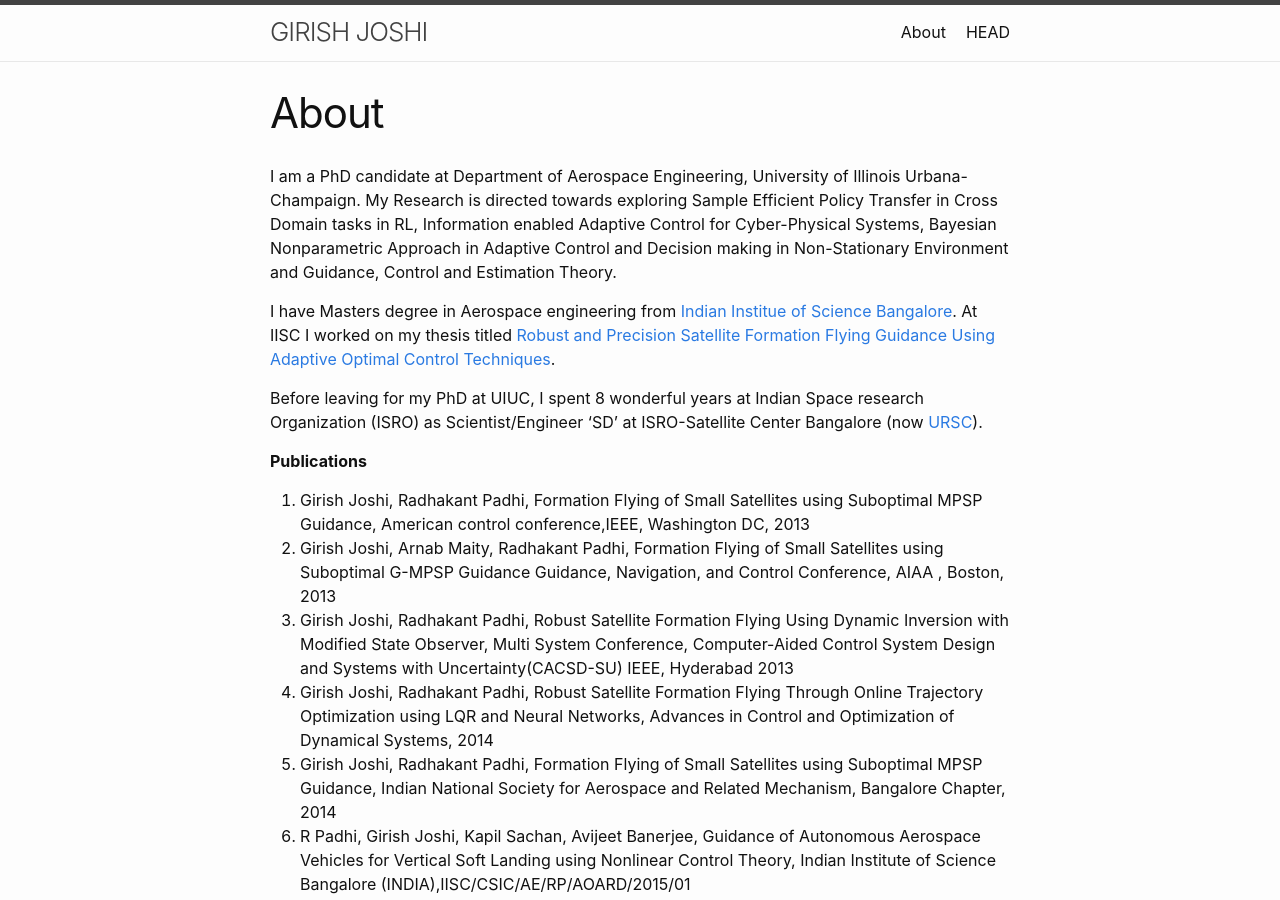
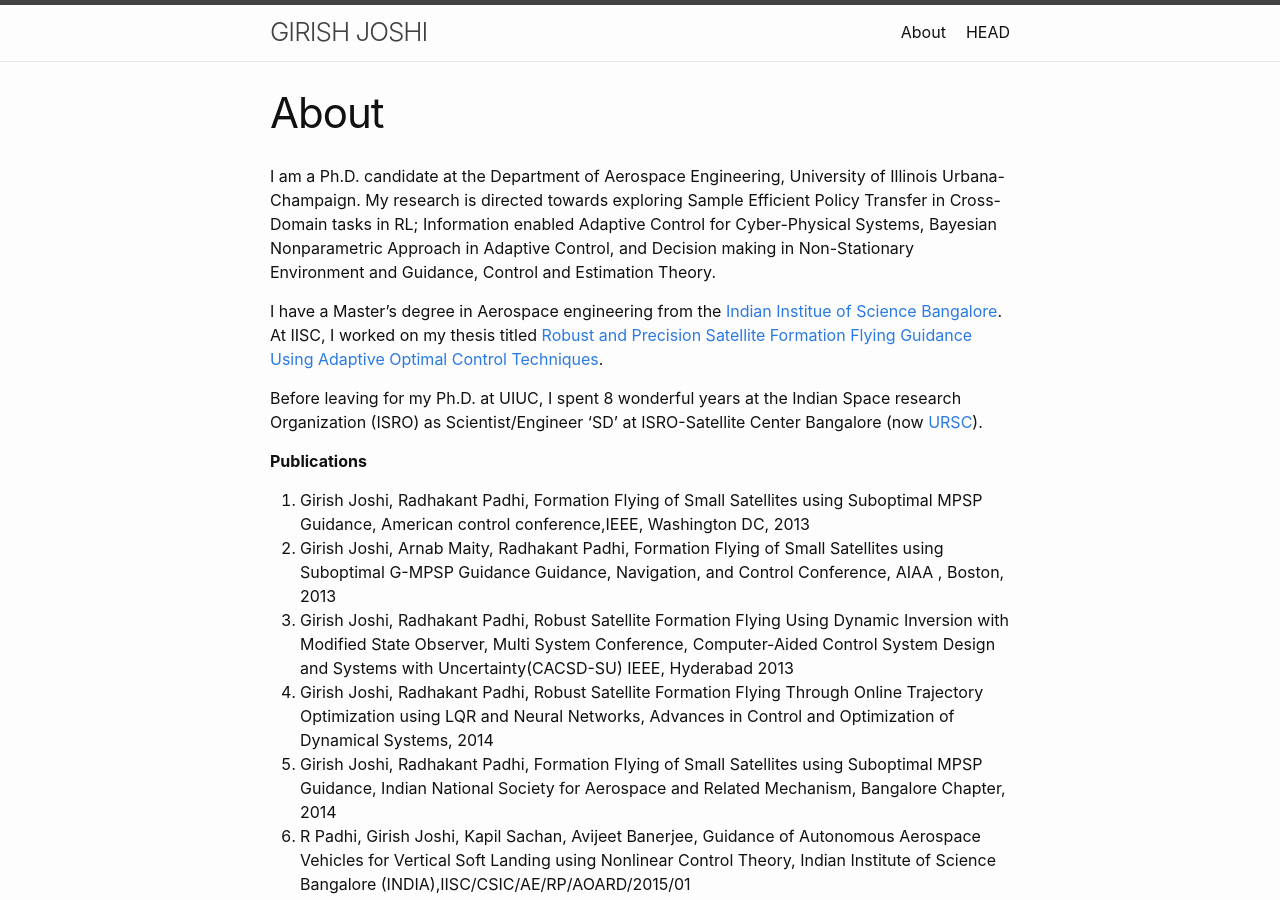
Before and after one commit to girishvjoshi/gj_blog, a Jekyll site: the page built from about.md, in a window 1280 px wide and 900 px high. Built offline with Jekyll 4.4.1, drawn with Linux system fonts in a browser that asks for light colours.

Commit message:
Update about.md

```diff
--- a/about.md
+++ b/about.md
@@ -3,11 +3,11 @@ layout: page
 title: About
 permalink: /about/
 ---
-I am a PhD candidate at Department of Aerospace Engineering, University of Illinois Urbana-Champaign. My Research is directed towards exploring Sample Efficient Policy Transfer in Cross Domain tasks in RL, Information enabled Adaptive Control for Cyber-Physical Systems, Bayesian Nonparametric Approach in Adaptive Control and Decision making in Non-Stationary Environment and Guidance, Control and Estimation Theory.
+I am a Ph.D. candidate at the Department of Aerospace Engineering, University of Illinois Urbana-Champaign. My research is directed towards exploring Sample Efficient Policy Transfer in Cross-Domain tasks in RL; Information enabled Adaptive Control for Cyber-Physical Systems, Bayesian Nonparametric Approach in Adaptive Control, and Decision making in Non-Stationary Environment and Guidance, Control and Estimation Theory.
 
-I have Masters degree in Aerospace engineering from [Indian Institue of Science Bangalore](http://aero.iisc.ac.in/). At IISC I worked on my thesis titled [Robust and Precision Satellite Formation Flying Guidance Using Adaptive Optimal Control Techniques](/assets/ME_THESIS.pdf).
+I have a Master's degree in Aerospace engineering from the [Indian Institue of Science Bangalore](http://aero.iisc.ac.in/). At IISC, I worked on my thesis titled [Robust and Precision Satellite Formation Flying Guidance Using Adaptive Optimal Control Techniques](/assets/ME_THESIS.pdf).
 
-Before leaving for my PhD at UIUC, I spent 8 wonderful years at Indian Space research Organization (ISRO) as Scientist/Engineer 'SD' at ISRO-Satellite Center Bangalore (now [URSC](https://www.ursc.gov.in/)).
+Before leaving for my Ph.D. at UIUC, I spent 8 wonderful years at the Indian Space research Organization (ISRO) as Scientist/Engineer 'SD' at ISRO-Satellite Center Bangalore (now [URSC](https://www.ursc.gov.in/)).
 
 **Publications**
 1. Girish Joshi, Radhakant Padhi, Formation Flying of Small Satellites using Suboptimal MPSP Guidance, American control conference,IEEE, Washington DC, 2013
```
